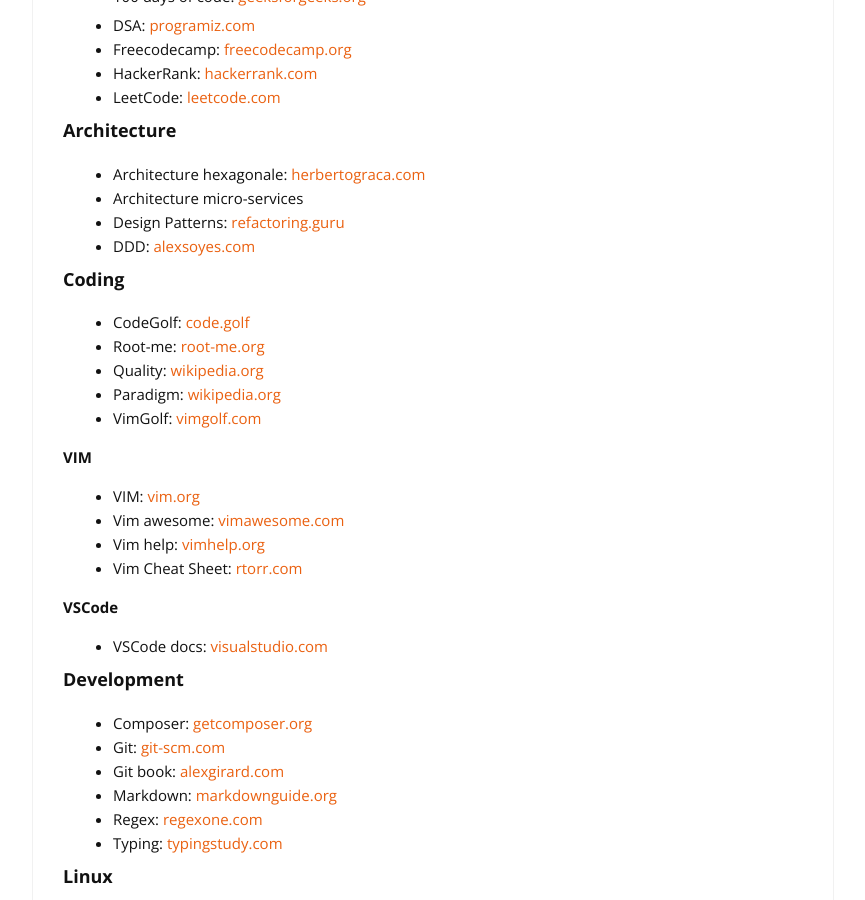
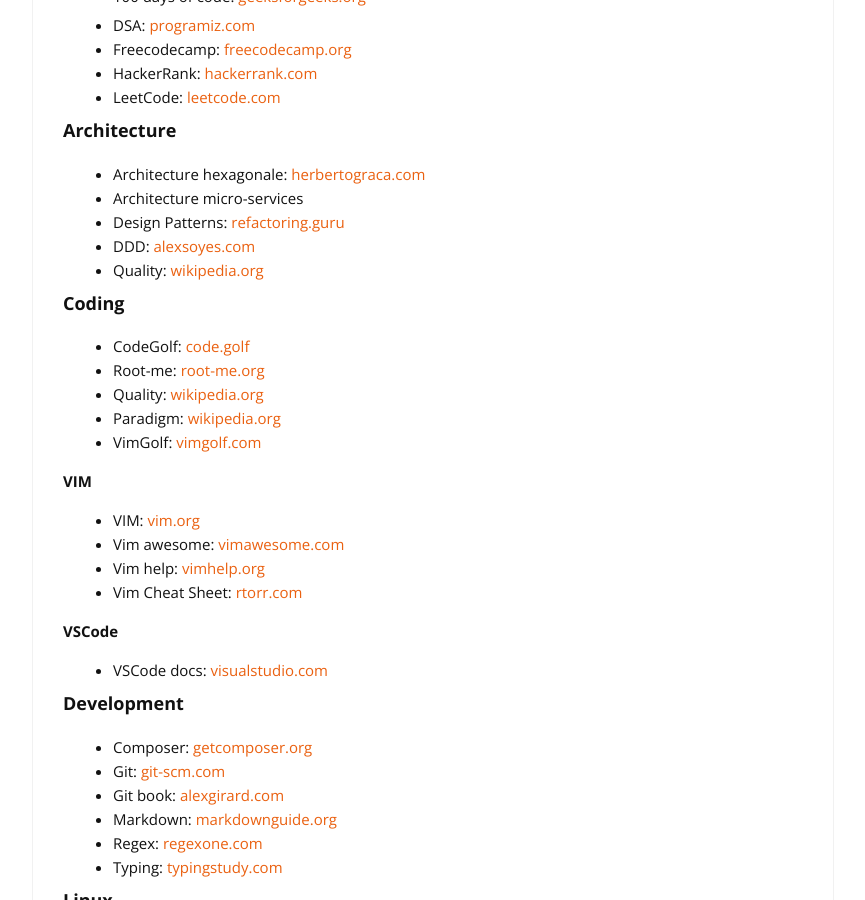
Before and after one commit to cylmat/cylmat.github.io, a Jekyll site: the page built from _pages/USEFUL.md, in a window 1280 px wide and 900 px high, scrolled down 678 px. Shown: the whole window, without its empty margins (207-1072 px from the left). Built offline with Jekyll 4.4.1, drawn with Linux system fonts in a browser that asks for light colours; nearby versions of some CDN libraries.

Commit message:
Update USEFUL.md

```diff
--- a/_pages/USEFUL.md
+++ b/_pages/USEFUL.md
@@ -43,6 +43,7 @@
 + Architecture micro-services
 + Design Patterns: [refactoring.guru](https://refactoring.guru/fr/design-patterns)
 + DDD: [alexsoyes.com](https://alexsoyes.com/ddd-domain-driven-design)
++ Quality: [wikipedia.org](https://fr.wikipedia.org/wiki/Qualit%C3%A9_logicielle)
 
 ### Coding
 + CodeGolf: [code.golf](https://code.golf)
```
